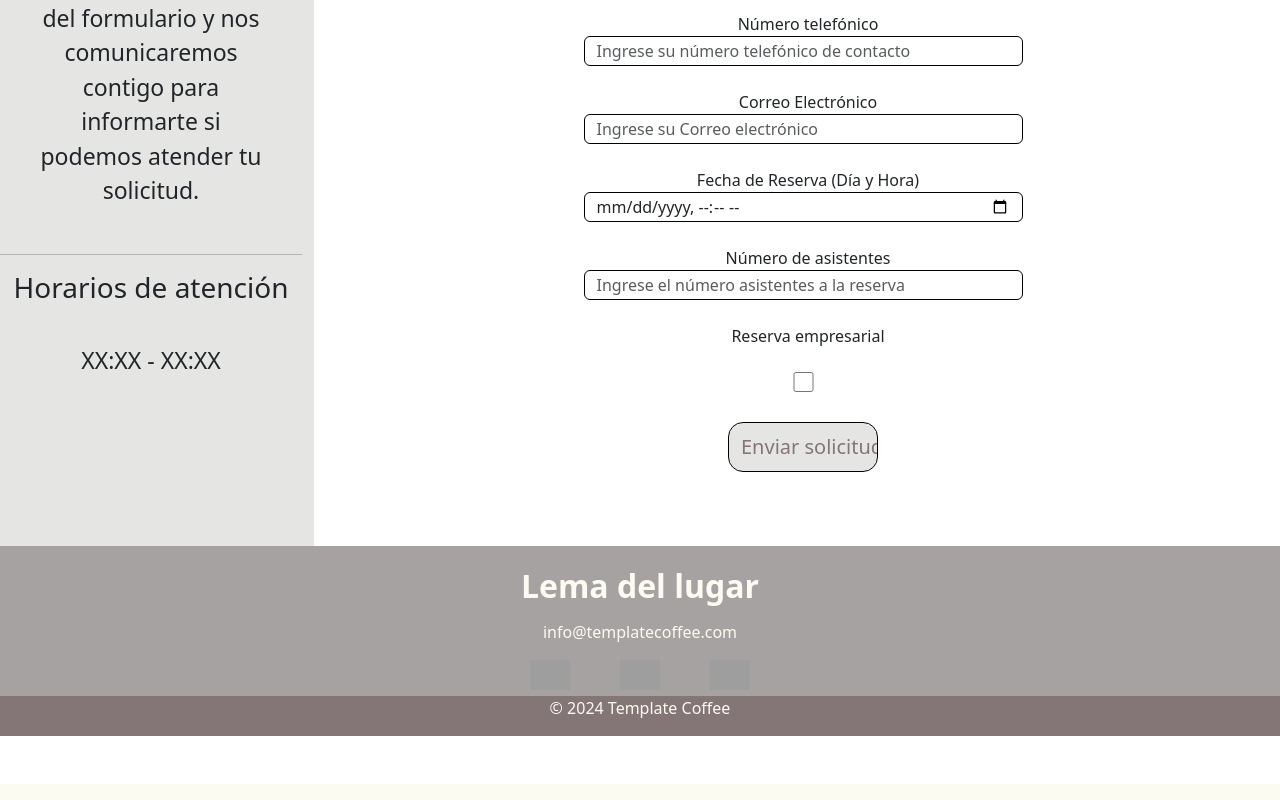
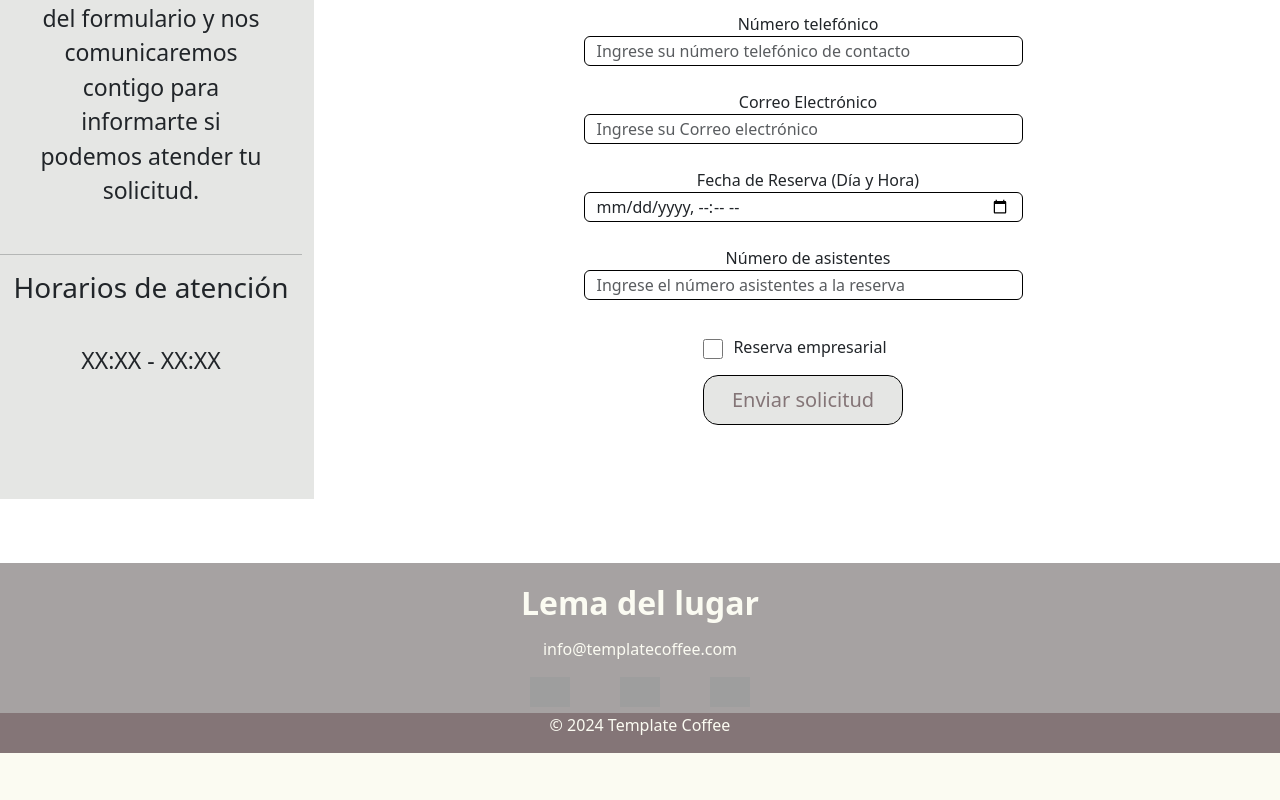
Before and after one commit to templateCoffe/Frontend, a Vue app: page /reservas in a window 1280 px wide. Shown: the part 844-1644 px from the top of the page. After the commit the page ends 1597 px from the top, so only its background shows below. Built offline with nearby package versions, Linux system fonts and the light colour scheme; grey boxes are pictures that could not be loaded.

Commit message:
fronted listo

```diff
--- a/src/components/Chatbot.vue
+++ b/src/components/Chatbot.vue
@@ -3,7 +3,6 @@
     const texto_taza = {img:"texto_taza.png"}
     const cerrar = {img:"cerrar.png"}
     import {ref} from "vue"
-import { viewDepthKey } from "vue-router";
     let mostrarc = ref(false)
     let mostrarp = ref(true)
     let mostrarr = ref(true)
--- a/src/components/Login.vue
+++ b/src/components/Login.vue
@@ -116,6 +116,7 @@ input[type="button"] {
 }
 input[type="checkbox"] {
   width: 20px;
+  margin-top: 15px
 }
 
 input[type="number"]::-webkit-inner-spin-button,
@@ -138,7 +139,7 @@ label {
 
 .form-group {
   input {
-    margin-bottom: 20px;
+    margin-bottom: 10px;
   }
 }
 
--- a/src/components/Reservas_2.vue
+++ b/src/components/Reservas_2.vue
@@ -36,9 +36,8 @@ import Chatbot from "./Chatbot.vue"
 
     <FormReserva />
   </div>
-
+  <Chatbot/>
   <Footer />
-  <Chatbot/>
 </template>
 
 <script>
@@ -79,14 +78,18 @@ export default {
   text-align: center;
 }
 
-#form_reservas input {
+.edit_input{
+
   width: 50%;
   margin: 0px auto;
   border: 1px solid black;
+
 }
 
 .edit_check {
   height: 20px;
+  vertical-align: bottom;
+  margin-left: -1rem;
 }
 
 .enviar_s {
--- a/src/components/subComponents/FormReserva.vue
+++ b/src/components/subComponents/FormReserva.vue
@@ -13,7 +13,7 @@
       <div class="col-md-12 my-4">
         <label for="names">Nombres</label>
         <input
-          class="form-control"
+          class="form-control edit_input"
           type="text"
           name="names"
           placeholder="Ingrese sus nombres"
@@ -24,7 +24,7 @@
       <div class="col-md-12 my-4">
         <label for="surname">Apellidos</label>
         <input
-          class="form-control"
+          class="form-control edit_input"
           type="text"
           name="surname"
           placeholder="Ingrese sus apellidos"
@@ -36,7 +36,7 @@
       <div class="col-md-12 my-4">
         <label for="idDoc">Documento de identidad</label>
         <input
-          class="form-control"
+          class="form-control edit_input"
           type="number"
           name="idDoc"
           placeholder="Ingrese su Documento de identidad"
@@ -49,7 +49,7 @@
       <div class="col-md-12 my-4">
         <label for="idDoc">Número telefónico</label>
         <input
-          class="form-control"
+          class="form-control edit_input"
           type="number"
           name="cellphone"
           placeholder="Ingrese su número telefónico de contacto"
@@ -62,7 +62,7 @@
       <div class="col-md-12 my-4">
         <label for="email">Correo Electrónico</label>
         <input
-          class="form-control"
+          class="form-control edit_input"
           type="email"
           name="email"
           placeholder="Ingrese su Correo electrónico"
@@ -74,7 +74,7 @@
       <div class="col-md-12 my-4">
         <label for="date">Fecha de Reserva (Día y Hora)</label>
         <input
-          class="form-control"
+          class="form-control edit_input"
           type="datetime-local"
           name="date"
           placeholder="Ingrese la fecha y hora de su reserva"
@@ -86,7 +86,7 @@
       <div class="col-md-12 my-4">
         <label for="assistants">Número de asistentes</label>
         <input
-          class="form-control"
+          class="form-control edit_input"
           type="number"
           min="2"
           max="30"
@@ -98,21 +98,19 @@
       </div>
 
       <div class="col-md-12 my-2">
-        <label for="isBusiness">Reserva empresarial</label>
-      </div>
-      <div class="col-md-12 my-4">
         <input
           type="checkbox"
           class="edit_check"
           name="isBusiness"
           v-model="is_local_reservation"
         />
+        <label for="isBusiness">Reserva empresarial</label>
       </div>
 
       <div class="col-md-12 my-3 enviar_s">
         <input
           type="button"
-          class="form-control"
+          class="form-control  edit_input"
           value="Enviar solicitud"
           @click="sendData()"
         />
```
